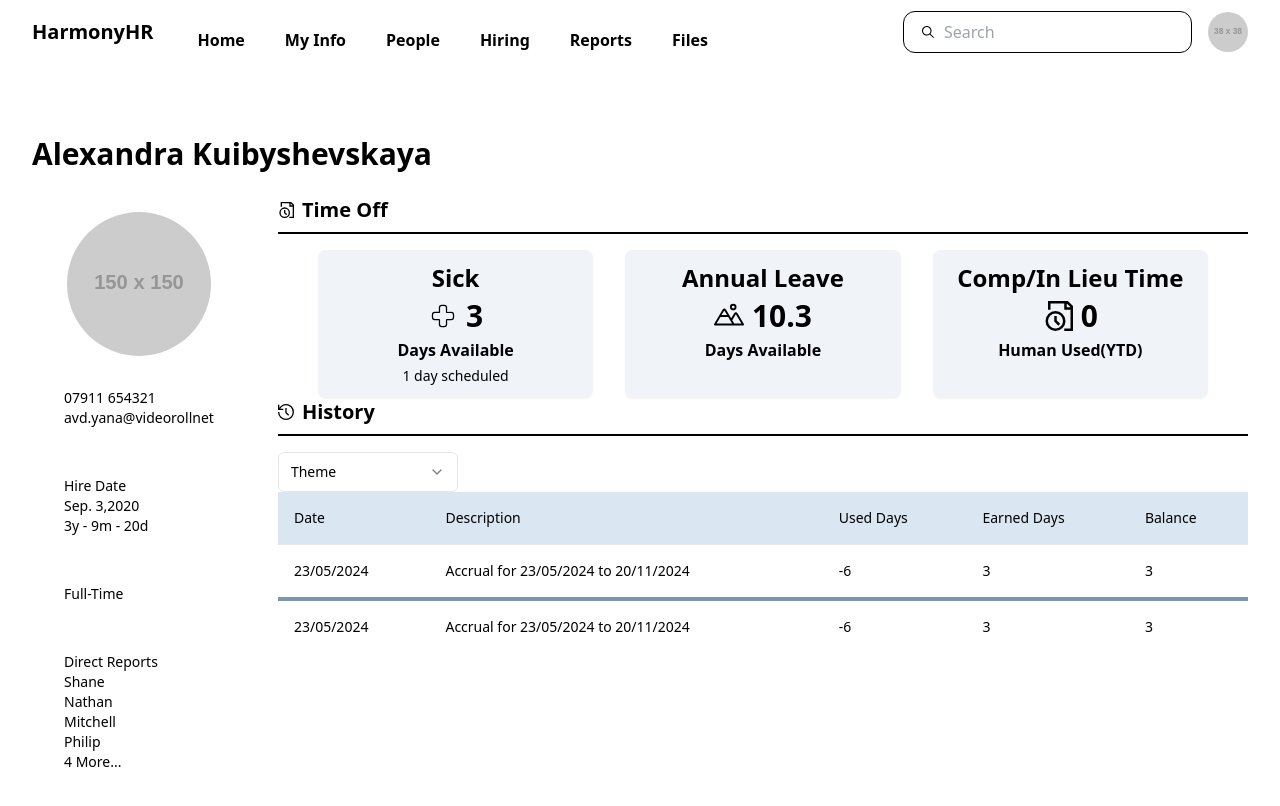
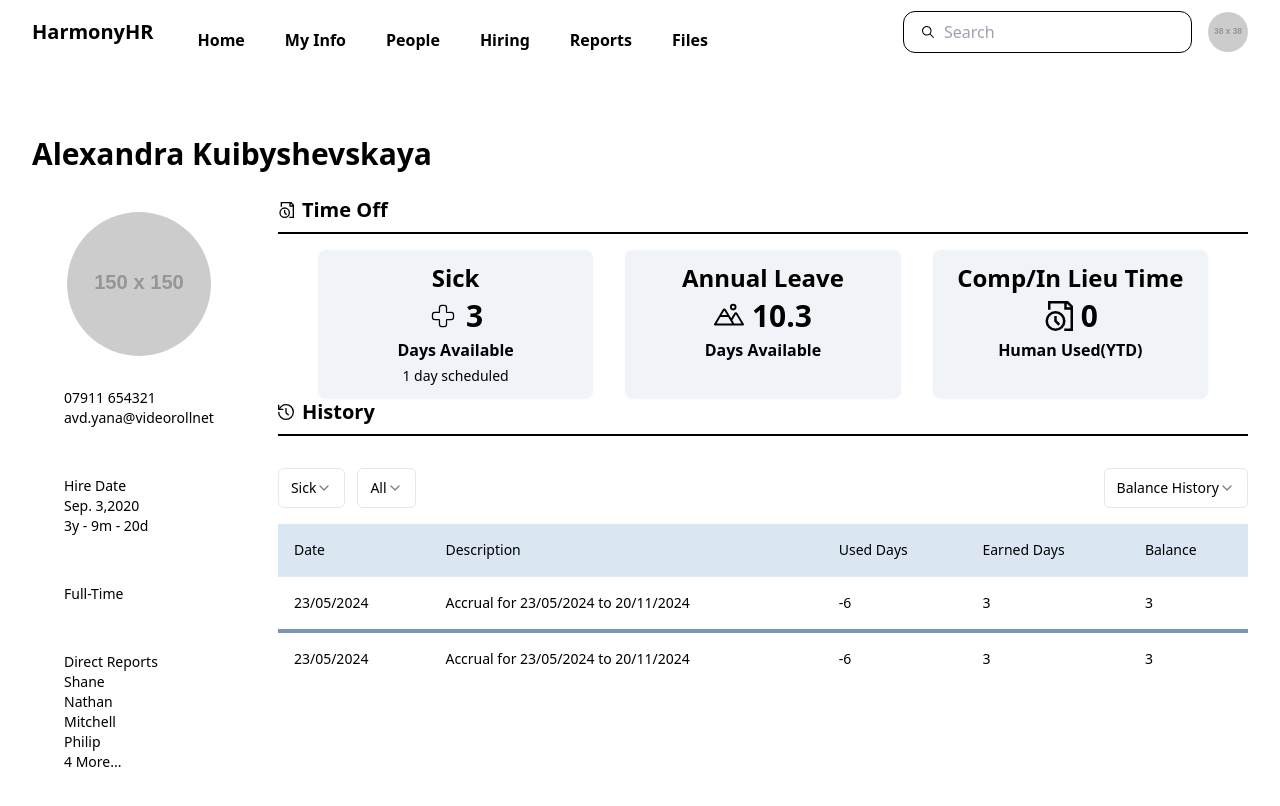
Before and after one commit to IvanOrlovsky/test-hr-tech, a Next.js app: page / in a window 1280 px wide. Shown: the top 806 px of the page. Built offline with nearby package versions, Linux system fonts and the light colour scheme.

Commit message:
Доделал блоки и добавил библу shadcn

```diff
--- a/src/components/HistorySection/HistorySection.tsx
+++ b/src/components/HistorySection/HistorySection.tsx
@@ -46,22 +46,49 @@ const HistorySection: React.FC<HistorySectionProps> = ({ history }) => {
 	);
 
 	return (
-		<section>
+		<section className="flex flex-col gap-4">
 			<div className="flex flex-row gap-2 pb-2 mb-4 border-b-2 border-black ">
 				<GrHistory className="self-center" />
 				<h2 className="text-xl font-semibold">History</h2>
 			</div>
-			<Select>
-				<SelectTrigger className="w-[180px] ">
-					<SelectValue placeholder="Theme" />
-				</SelectTrigger>
-				<SelectContent>
-					<SelectItem value="light">Light</SelectItem>
-					<SelectItem value="dark">Dark</SelectItem>
-					<SelectItem value="system">System</SelectItem>
-				</SelectContent>
-			</Select>
-			<Table>
+			<div className="flex flex-col md:flex-row w-full gap-3">
+				<div className="mt-4 md:mt-0 w-full md:w-auto">
+					<Select>
+						<SelectTrigger className="">
+							<SelectValue placeholder="Sick" />
+						</SelectTrigger>
+						<SelectContent>
+							<SelectItem value="1">1</SelectItem>
+							<SelectItem value="2">2</SelectItem>
+							<SelectItem value="3">3</SelectItem>
+						</SelectContent>
+					</Select>
+				</div>
+				<div className="flex flex-row grow justify-between ">
+					<Select>
+						<SelectTrigger className="w-fit">
+							<SelectValue placeholder="All" />
+						</SelectTrigger>
+						<SelectContent>
+							<SelectItem value="1">1</SelectItem>
+							<SelectItem value="2">2</SelectItem>
+							<SelectItem value="3">3</SelectItem>
+						</SelectContent>
+					</Select>
+
+					<Select>
+						<SelectTrigger className="w-fit">
+							<SelectValue placeholder="Balance History" />
+						</SelectTrigger>
+						<SelectContent>
+							<SelectItem value="1">1</SelectItem>
+							<SelectItem value="2">2</SelectItem>
+							<SelectItem value="3">3</SelectItem>
+						</SelectContent>
+					</Select>
+				</div>
+			</div>
+			<Table className="">
 				<TableHeader className="bg-[#DAE6F2]">
 					<TableRow>
 						{columns.map((column) => (
--- a/src/components/ui/select.tsx
+++ b/src/components/ui/select.tsx
@@ -19,7 +19,7 @@ const SelectTrigger = React.forwardRef<
 	<SelectPrimitive.Trigger
 		ref={ref}
 		className={cn(
-			"flex h-10  w-full items-center justify-between rounded-md border border-gray-200 bg-white px-3 py-2 text-sm ring-offset-white placeholder:text-gray-500 focus:outline-none focus:ring-2 focus:ring-gray-950 focus:ring-offset-2 disabled:cursor-not-allowed disabled:opacity-50 [&>span]:line-clamp-1 dark:border-gray-800 dark:bg-gray-950 dark:ring-offset-gray-950 dark:placeholder:text-gray-400 dark:focus:ring-gray-300",
+			"flex h-10 w-full items-center justify-between rounded-md border border-gray-200 bg-white px-3 py-2 text-sm ring-offset-white placeholder:text-gray-500 focus:outline-none focus:ring-2 focus:ring-gray-950 focus:ring-offset-2 disabled:cursor-not-allowed disabled:opacity-50 [&>span]:line-clamp-1 dark:border-gray-800 dark:bg-gray-950 dark:ring-offset-gray-950 dark:placeholder:text-gray-400 dark:focus:ring-gray-300",
 			className
 		)}
 		{...props}
@@ -118,7 +118,7 @@ const SelectItem = React.forwardRef<
 	<SelectPrimitive.Item
 		ref={ref}
 		className={cn(
-			"relative flex w-full cursor-default select-none items-center rounded-sm py-1.5 pl-8 pr-2 text-sm outline-none focus:bg-gray-100 focus:text-gray-900 data-[disabled]:pointer-events-none data-[disabled]:opacity-50 dark:focus:bg-gray-800 dark:focus:text-gray-50",
+			"relative flex w-full cursor-default select-none items-center rounded-sm py-1.5 pl-8 pr-2 text-sm outline-none focus:bg-[#DAE6F2] focus:text-gray-900 data-[disabled]:pointer-events-none data-[disabled]:opacity-50 dark:focus:bg-gray-800 dark:focus:text-gray-50",
 			className
 		)}
 		{...props}
```
